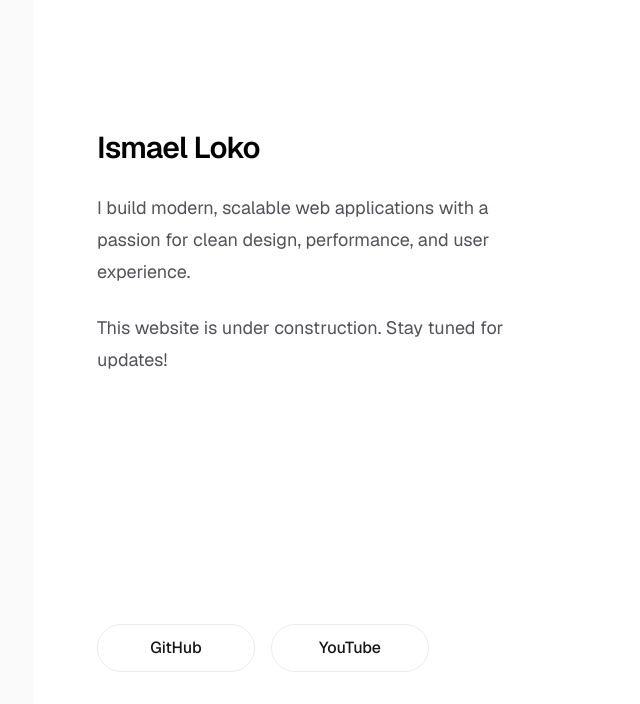
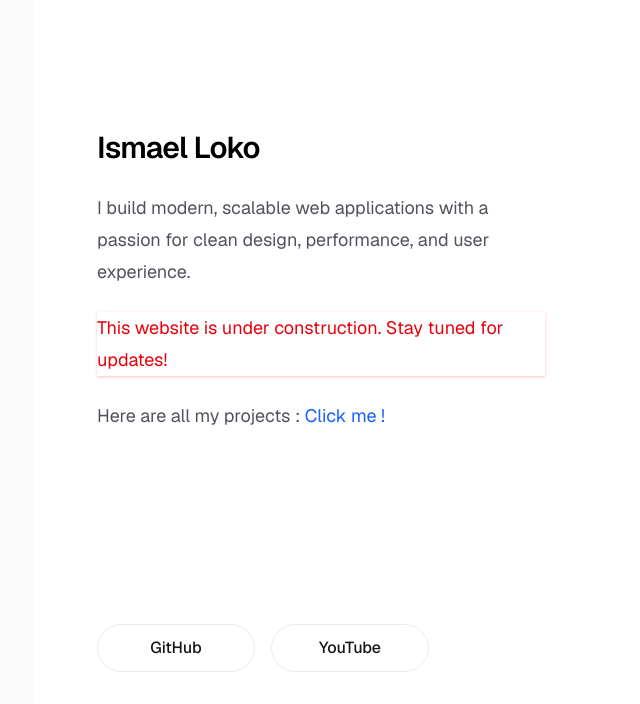
Before and after one commit to Lil-Code30/ismael-loko, a Next.js app: page / in a window 1280 px wide. Shown: the top 704 px of the page, without its empty margins (223-863 px from the left). Built offline with nearby package versions, Linux system fonts and the light colour scheme.

Commit message:
Update homepage with projects link and style changes
Added a new paragraph linking to all projects and updated the construction notice with red text and shadow styling. Also removed an unused import of Image from next/image.

```diff
--- a/app/page.tsx
+++ b/app/page.tsx
@@ -1,5 +1,3 @@
-import Image from "next/image";
-
 export default function Home() {
   return (
     <div className="flex min-h-screen items-center justify-center bg-zinc-50 font-sans dark:bg-black">
@@ -12,8 +10,18 @@ export default function Home() {
             I build modern, scalable web applications with a passion for clean
             design, performance, and user experience.
           </p>
+          <p className="max-w-md text-lg leading-8 text-red-600 shadow-sm shadow-red-200 dark:shadow-red-900/20 dark:text-red-400">
+            This website is under construction. Stay tuned for updates!
+          </p>
           <p className="max-w-md text-lg leading-8 text-zinc-600 dark:text-zinc-400">
-            This website is under construction. Stay tuned for updates!
+            Here are all my projects :{" "}
+            <a
+              className="text-blue-600"
+              href="https://ismaelloko.dripcodestudio.com/"
+              target="_blank"
+            >
+              Click me !
+            </a>
           </p>
         </div>
         <div className="flex flex-col gap-4 text-base font-medium sm:flex-row">
```
